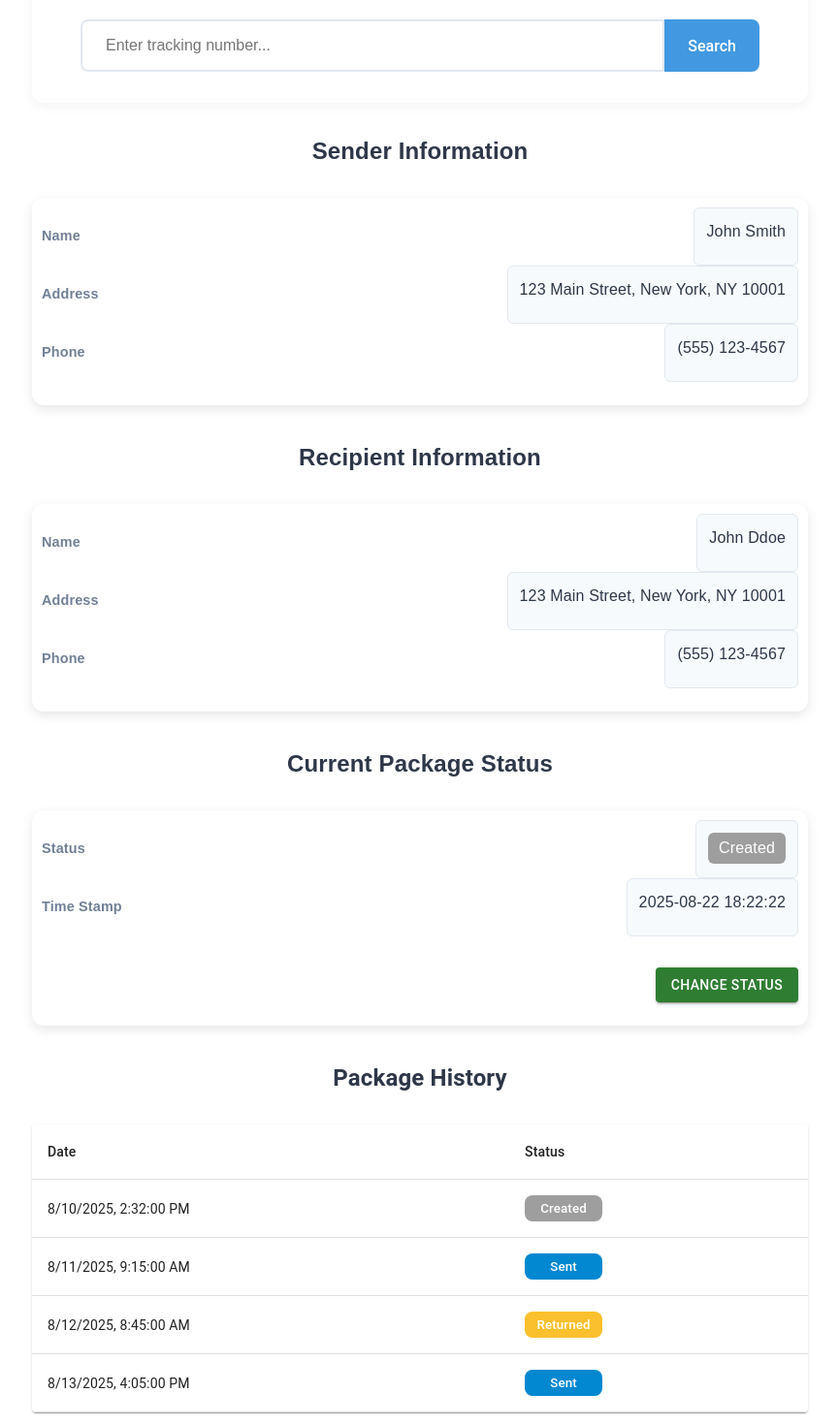
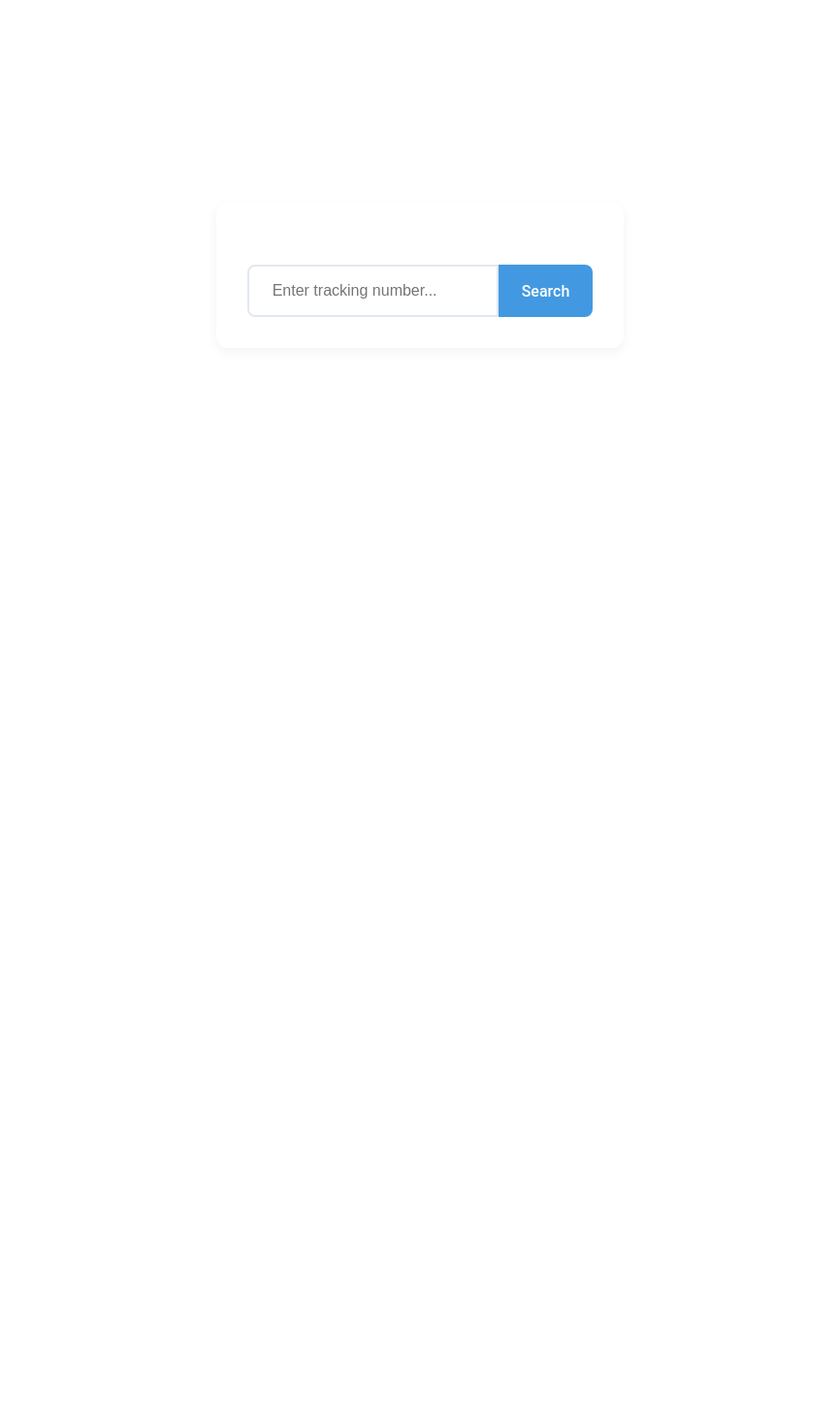
Before and after one commit to EdvinasTo/Task, a React (Vite) app in the folder task.client/: page /details in a window 1280 px wide. Shown: the part 100-1570 px from the top of the page at 97% size, without its empty margins (207-1072 px from the left). After the commit the page ends 800 px from the top, so only its background shows below. Built offline with nearby package versions, Linux system fonts and the light colour scheme.

Commit message:
connect api to retrieve specific package details

```diff
--- a/task.client/src/components/packageHistoryTable.tsx
+++ b/task.client/src/components/packageHistoryTable.tsx
@@ -1,25 +1,6 @@
 import ReusableTable from './table';
 import type { History } from '../types/packageHistory';
 import { columns } from '../constants/packageHistoryColumns'
-
-const mockPackages: History[] = [
-    {
-        status: "Created",
-        date: "2025-08-10T14:32:00Z",
-    },
-    {
-        status: "Sent",
-        date: "2025-08-11T09:15:00Z",
-    },
-    {
-        status: "Returned",
-        date: "2025-08-12T08:45:00Z",
-    },
-    {
-        status: "Sent",
-        date: "2025-08-13T16:05:00Z",
-    },
-];
 
 interface PackageListTableProps {
     rows: History[];
@@ -29,7 +10,7 @@ export default function PackageListTable({ rows }: PackageListTableProps) {
     return (
         <ReusableTable
             columns={columns}
-            rows={mockPackages}
+            rows={rows}
             rowKey="date"
             emptyMessage="No packages found."
             enablePagination={false}
--- a/task.client/src/pages/detailsPage.tsx
+++ b/task.client/src/pages/detailsPage.tsx
@@ -1,30 +1,68 @@
+import { useState } from 'react';
 import PackageHistoryTable from '../components/packageHistoryTable';
 import '../App.css';
 import SearchBar from '../components/searchBar/searchBar';
 import PersonalInformation from '../components/personalInfo/personalInfo';
 import '../components/personalInfo/personalInfo.css';
 import CurrentStatusCard from '../components/currentStatusCard';
+import { packagesApi } from '../api/packagesApi';
+import type { PackageDetails } from '../types/packageDetails';
 
 function DetailsPage() {
+    const [packageDetails, setPackageDetails] = useState<PackageDetails | null>(null);
+    const [loading, setLoading] = useState(false);
+    const [error, setError] = useState<string | null>(null);
+
+    const handleSearch = async (trackingId: string) => {
+        setLoading(true);
+        setError(null);
+        try {
+            const result = await packagesApi.getPackageById(Number(trackingId));
+            setPackageDetails(result);
+        } catch (err: any) {
+            setError('Package not found.');
+            setPackageDetails(null);
+        } finally {
+            setLoading(false);
+        }
+    };
+
+
+
     return (
         <>
-            //for now it doesnt do anything
-            <SearchBar onSearch={() => { }} />
-            <PersonalInformation
-                label='Sender'
-                name='John Smith'
-                address='123 Main Street, New York, NY 10001'
-                phone='(555) 123-4567'
-            />
-            <PersonalInformation
-                label='Recipient'
-                name='John Ddoe'
-                address='123 Main Street, New York, NY 10001'
-                phone='(555) 123-4567'
-            />
-            <CurrentStatusCard status="Created" date="2025-08-22 18:22:22"/>
-            <h2 className='header'>Package History</h2>
-            <PackageHistoryTable rows={[]} />
+            <SearchBar onSearch={handleSearch} />
+
+            {loading && <p>Loading...</p>}
+            {error && <p style={{ color: 'red' }}>{error}</p>}
+
+            {packageDetails && (
+                <>
+                    <PersonalInformation
+                        label="Sender"
+                        name={packageDetails.senderInfo.name}
+                        address={packageDetails.senderInfo.address}
+                        phone={packageDetails.senderInfo.phone}
+                    />
+
+                    <PersonalInformation
+                        label="Recipient"
+                        name={packageDetails.recipientInfo.name}
+                        address={packageDetails.recipientInfo.address}
+                        phone={packageDetails.recipientInfo.phone}
+                    />
+
+                    {packageDetails.packageHistory.length > 0 && (
+                        <CurrentStatusCard
+                            status={packageDetails.packageHistory.at(-1)!.status}
+                            date={new Date(packageDetails.packageHistory.at(-1)!.date).toLocaleString()}
+                        />
+                    )}
+
+                    <h2 className="header">Package History</h2>
+                    <PackageHistoryTable rows={packageDetails.packageHistory} />
+                </>
+            )}
         </>
     );
 }
```
Also changed, not shown: task.client/src/types/packageDetails.ts (+3 -6 lines).
